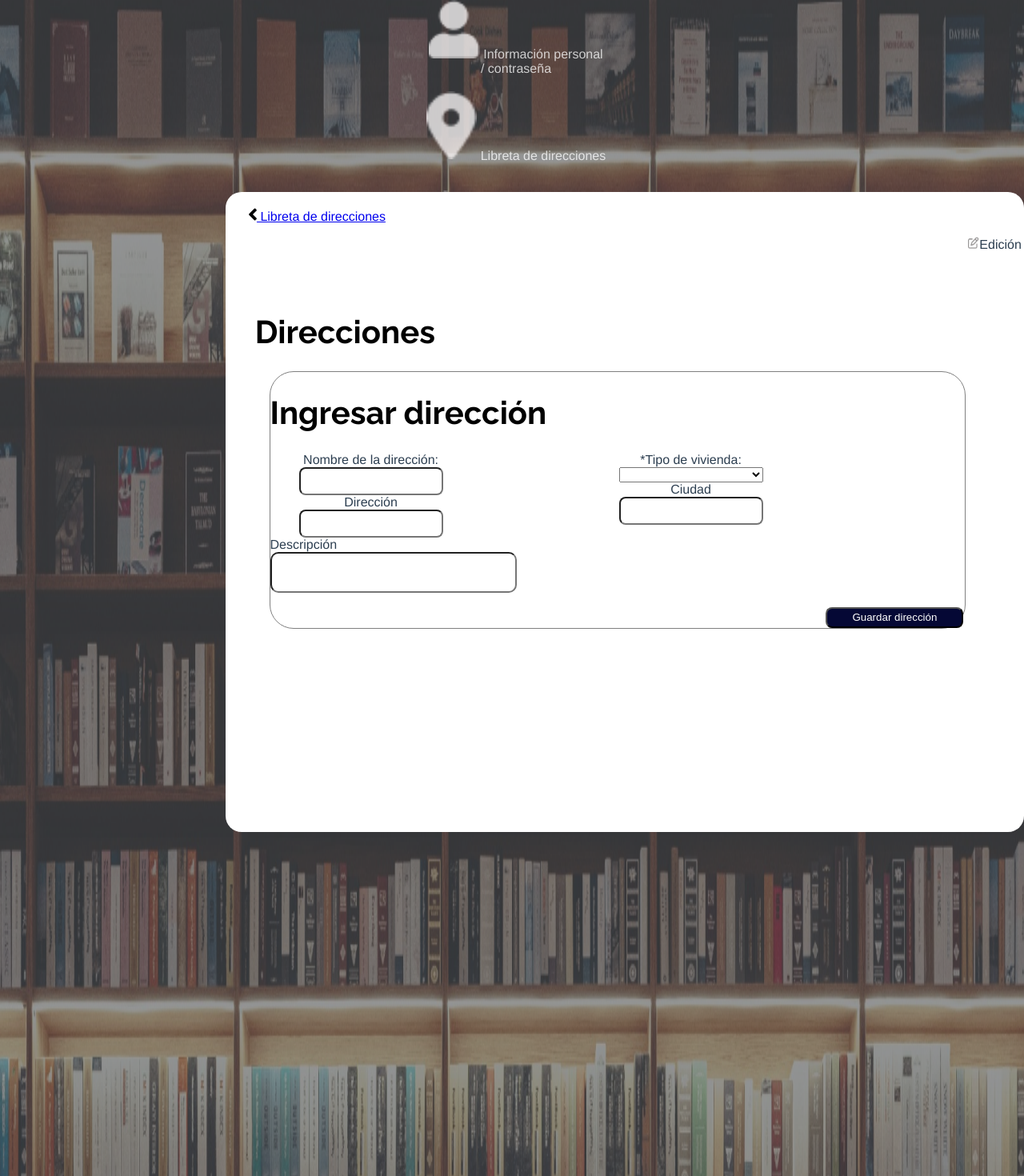
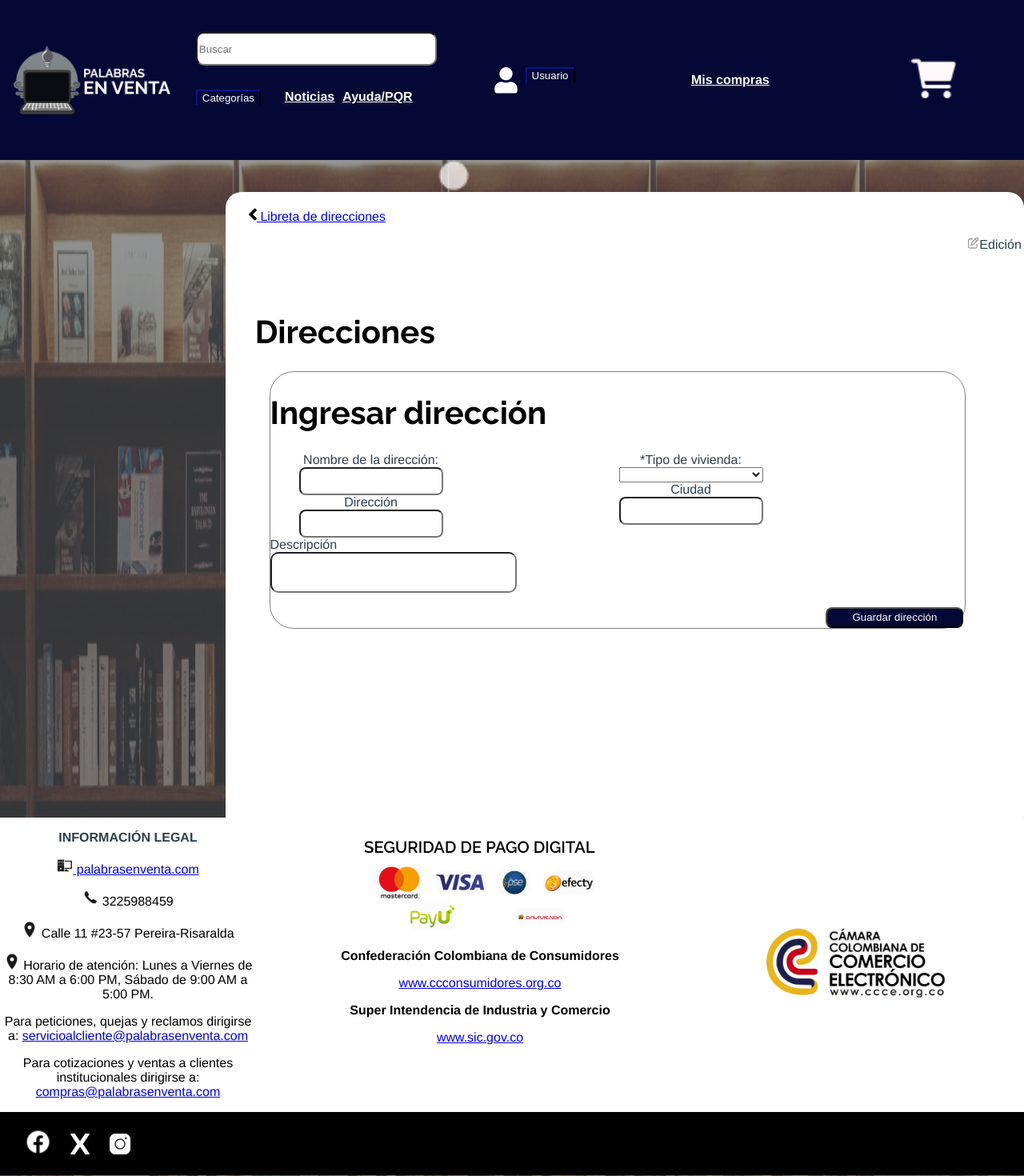
Before and after one commit to JorgeMejiaH/palabras-en-venta, a Vue app: page /address-edit in a window 1280 px wide. Shown: the top 1470 px of the page at 80% size. Built offline with nearby package versions, Linux system fonts and the light colour scheme; a web font is replaced by a local one.

Commit message:
vista EditAddress.vue

```diff
--- a/src/components/User/EditAddress.vue
+++ b/src/components/User/EditAddress.vue
@@ -1,5 +1,6 @@
 <template>
     <div>
+        <Navbar/>
         <Options/>
         <img
         src="@/assets/config-background.png"
@@ -9,14 +10,17 @@
         <div class="container-edit-address">
             <EditAddressInfo/>
         </div>
+        <Footer class="footer-address"/>
     </div>
 </template>
 
 <script>
 import  Options  from "@/components/User/Options.vue";
 import EditAddressInfo from "@/components/User/EditAddressInfo.vue";
+import Navbar from "../Navbar/Navbar.vue";
+import Footer from '@/components/Footer.vue';
 export default{
-    components: {Options, EditAddressInfo},
+    components: {Options, EditAddressInfo, Navbar, Footer},
 
 
 };
```
